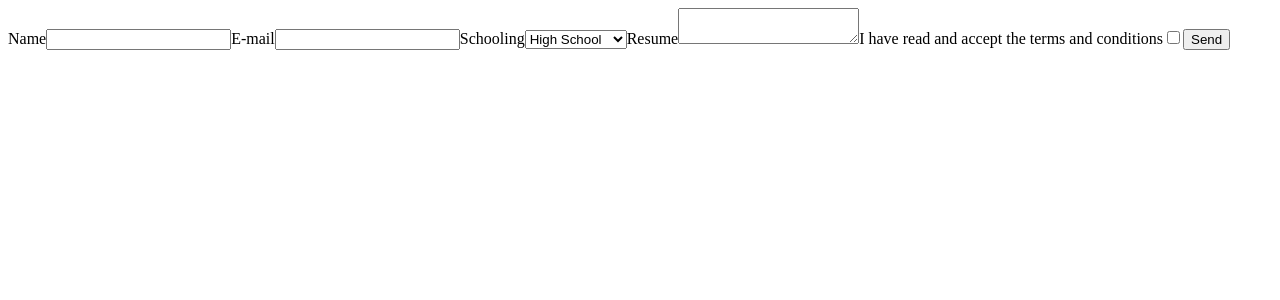
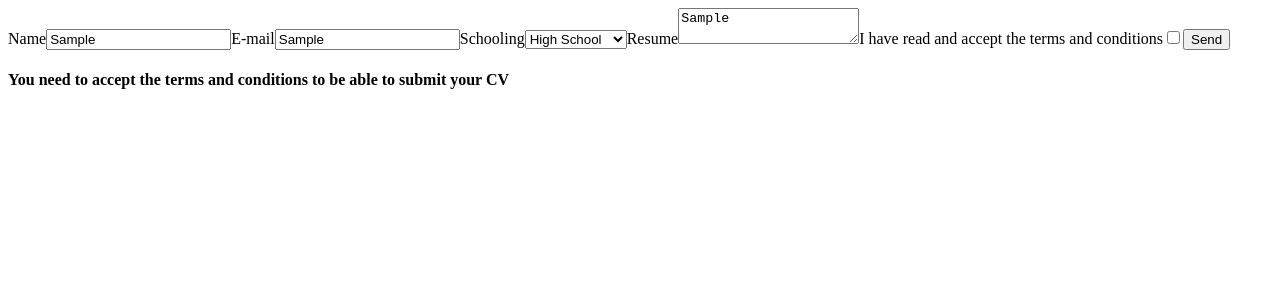
Before and after one commit to pauloeliezerg/trybe-exercises, a React (Vite) app in the folder 02-front-end/02-react-intro/05-forms/01-form/: page / in a window 1280 px wide. Both pictures are taken after typing "Sample", "Sample", "Sample" into the empty fields and a click on the button "Send". Shown: the top 300 px of the page. Built offline with nearby package versions, Linux system fonts and the light colour scheme.

Commit message:
added error trigger and message

```diff
--- a/02-front-end/02-react-intro/05-forms/01-form/src/App.tsx
+++ b/02-front-end/02-react-intro/05-forms/01-form/src/App.tsx
@@ -6,16 +6,19 @@ function App() {
     const [schooling, setSchooling] = useState('high-school');
     const [resume, setResume] = useState('');
     const [terms, setTerms] = useState(false);
+    const [error, setError] = useState(false);
 
     function resetForm() {
         setName('');
         setEmail('');
         setSchooling('high-school');
         setResume('');
+        setError(false);
     }
 
     function handleSubmit(event: React.FormEvent<HTMLFormElement>) {
         event.preventDefault();
+        if (terms) {
             alert(
                 `Name: ${name}
                 Email: ${email}
@@ -23,6 +26,7 @@ function App() {
                 Resume: ${resume}`
             );
             resetForm();
+        } else setError(true);
     }
 
     return (
@@ -72,6 +76,11 @@ function App() {
                 </label>
                 <button>Send</button>
             </form>
+            {error && (
+                <h4>
+                    You need to accept the terms and conditions to be able to submit your CV
+                </h4>
+            )}
         </>
     );
 }
```
Lines whose indentation alone changed are shown as unchanged.
